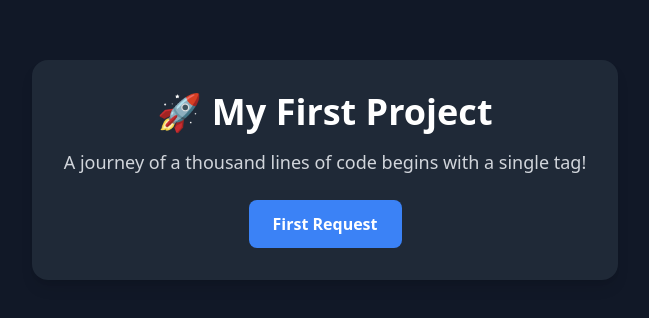
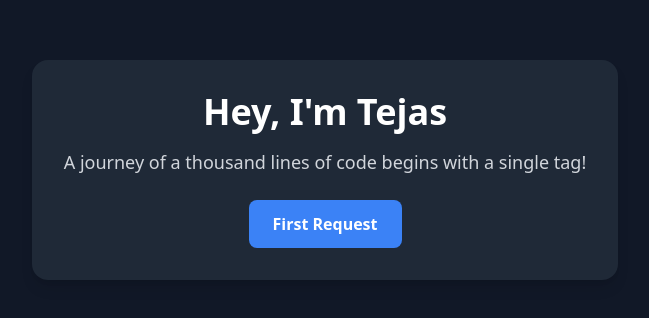
Before and after one commit to prashantt597/prashant597.github.io, a plain HTML site: page index.html in a window 1280 px wide. Shown: the part 230-548 px from the top of the page, without its empty margins (315-964 px from the left). Drawn offline with nearby package versions, Linux system fonts and the light colour scheme.

Commit message:
Update index.html

```diff
--- a/index.html
+++ b/index.html
@@ -8,7 +8,7 @@
 </head>
 <body class="flex items-center justify-center min-h-screen bg-gray-900 text-white">
     <div class="text-center p-8 bg-gray-800 rounded-2xl shadow-lg">
-        <h1 class="text-4xl font-bold mb-4">🚀 My First Project</h1>
+        <h1 class="text-4xl font-bold mb-4">Hey, I'm Tejas</h1>
         <p class="text-lg text-gray-300">A journey of a thousand lines of code begins with a single tag!</p>
         <button class="mt-6 px-6 py-3 bg-blue-500 text-white font-semibold rounded-lg hover:bg-blue-600 transition-all">First Request</button>
     </div>
```
